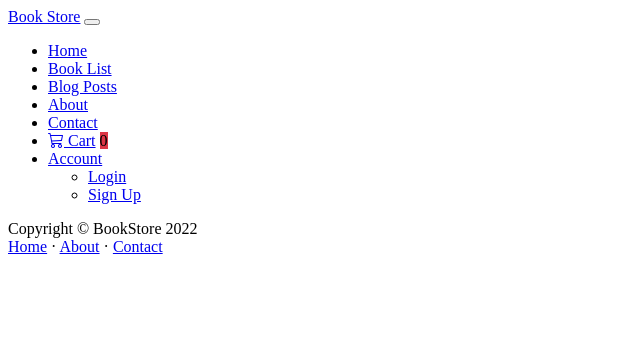
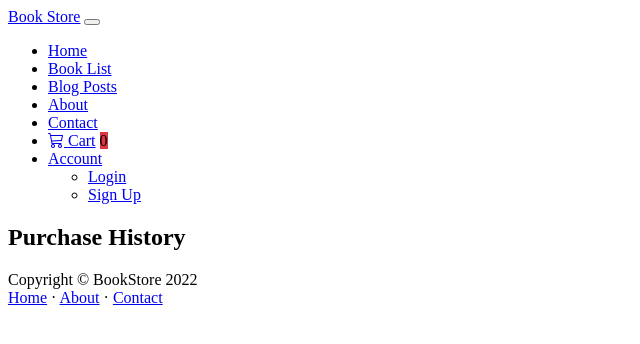
Before and after one commit to MohamedAmine-Oueslati/BookStore-PHP-Symfony, a Symfony app: template templates/purchase_history/index.html.twig in a window 1280 px wide. Shown: the top 344 px of the page, without its empty margins (0-640 px from the left). Run offline with Twig, Linux system fonts and the light colour scheme; the template is opened without the code that fills it, so the values that code supplies are empty; some libraries are stand-ins or nearby versions.

Commit message:
improve platform design

```diff
--- a/templates/purchase_history/index.html.twig
+++ b/templates/purchase_history/index.html.twig
@@ -9,25 +9,34 @@
   {{ encore_entry_link_tags('cart') }}
 {% endblock %}
 
-{% block javascripts %}
-  <script>
-    $('#myCollapsible').collapse({ toggle: true })
-  </script>
-{% endblock %}
-
 {% block body %}
-  <div id="accordion">
-    {% for purchase in purchaseHistory %}
-      <div class="card">
-        <div class="card-header" id="headingOne">
-          <h5 class="mb-0">
-            <button class="btn btn-just"
-              data-toggle="collapse"
-              data-target="#collapseOne"
+  <section class="py-5">
+    <div class="container px-5 my-5">
+      {# <div class="text-center mb-5">
+        <h1 class="fw-bolder">
+          Purchase History
+        </h1>
+        <p class="lead fw-normal text-muted mb-0">
+          How can we help you?
+        </p>
+      </div> #}
+      <div class="row gx-5">
+        <div class="col-xl-12">
+          <h2 class="fw-bolder mb-3">
+            Purchase History
+          </h2>
+          <div class="accordion mb-5" id="accordionExample">
+            {% for idx, purchase in purchaseHistory %}
+              <div class="accordion-item">
+                <h3 class="accordion-header" id="heading{{ idx }}">
+                  <button class="accordion-button collapsed"
+                    type="button"
+                    data-bs-toggle="collapse"
+                    data-bs-target="#collapse{{ idx }}"
                     aria-expanded="true"
-              aria-controls="collapseOne">
-              <div class="text-dark text-start stretched-link"
-                style="width: 800px">
+                    aria-controls="collapse{{ idx }}">
+                    <div class="text-dark text-start stretched-link offset-xl-1"
+                      style="width: 800px;">
                       <div class="d-flex justify-content-center">
                         <div class="col-6">
                           <h6 class="heading">
@@ -48,38 +57,36 @@
                         </div>
                         <div class="col-6">
                           <h6 class="heading">
-                      {{ purchase.total|number_format(2) }}
+                            ${{ purchase.total|number_format(2) }}
                           </h6>
                         </div>
                       </div>
                     </div>
                   </button>
-          </h5>
-        </div>
-
-        <div id="collapseOne"
-          class="collapse show"
-          aria-labelledby="headingOne"
-          data-parent="#accordion">
-          <div class="card-body">
+                </h3>
+                <div class="accordion-collapse collapse"
+                  id="collapse{{ idx }}"
+                  aria-labelledby="heading{{ idx }}"
+                  data-bs-parent="#accordionExample">
+                  <div class="accordion-body">
                     {% for item in purchase.books %}
-              <div class="row d-flex justify-content-center border-top">
+                      <div class="row d-flex justify-content-start">
                         <div class="col-5">
                           <div class="d-flex">
                             <div class="book">
                               <img src="/images/books/{{ item.book.imageName }}"
                                 class="book-img" />
                             </div>
-                    <div class="my-auto flex-column d-flex pad-left">
+                            <div class="my-auto flex-column d-flex pad-left col-auto">
                               <h6 class="mob-text">
                                 {{ item.book.title }}
                               </h6>
                               <p class="mob-text">
                                 {{ item.book.author }}
                               </p>
-                      <p class="mob-text">
+                              <h6 class="mob-text">
                                  {{ item.quantity }} X $<span>{{ item.book.price|number_format(2) }}
-                      </p>
+                              </h6>
                             </div>
                           </div>
                         </div>
@@ -90,4 +97,8 @@
               </div>
             {% endfor %}
           </div>
+        </div>
+      </div>
+    </div>
+  </section>
 {% endblock %}
```
Lines whose indentation alone changed are shown as unchanged.
